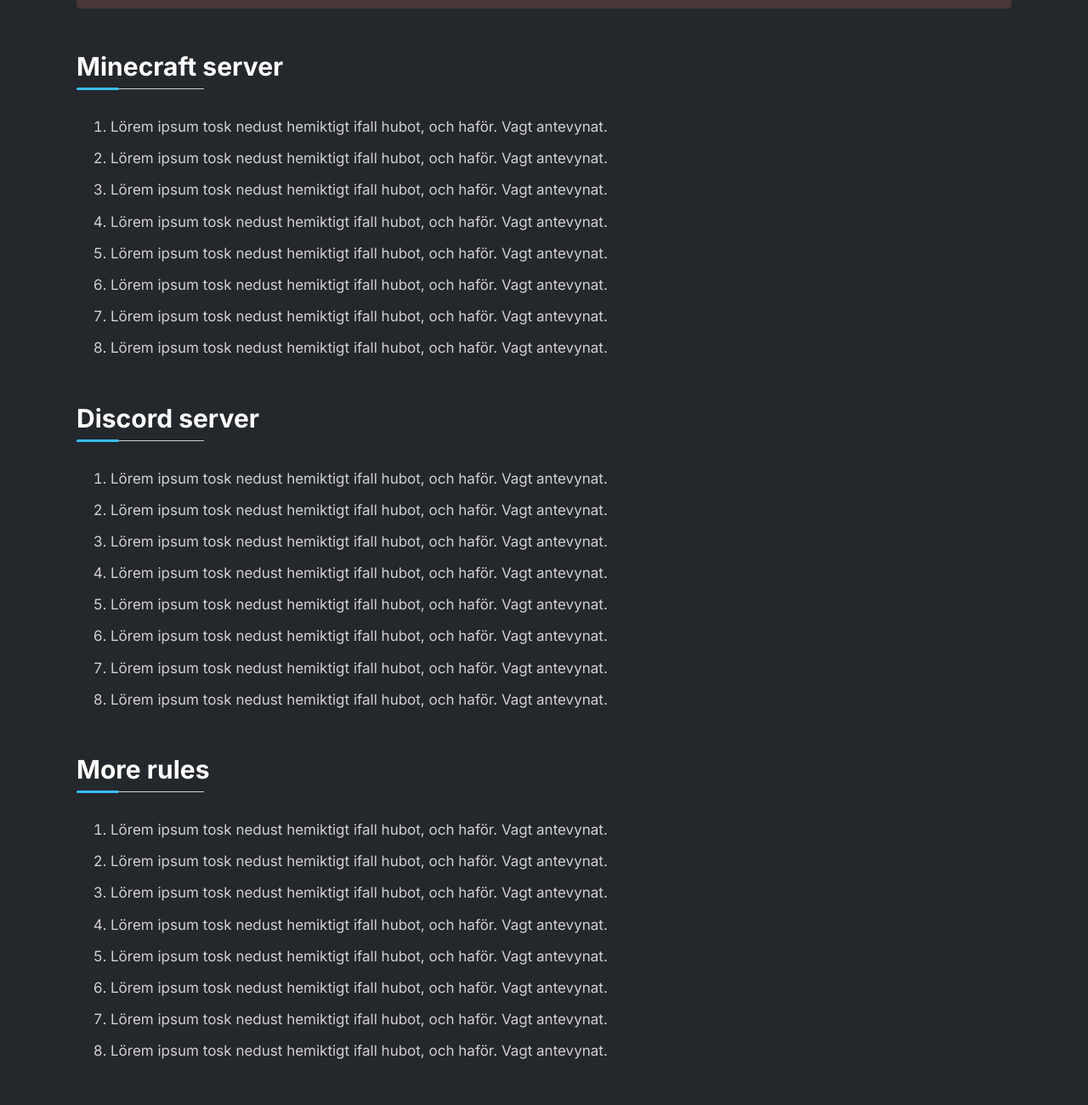
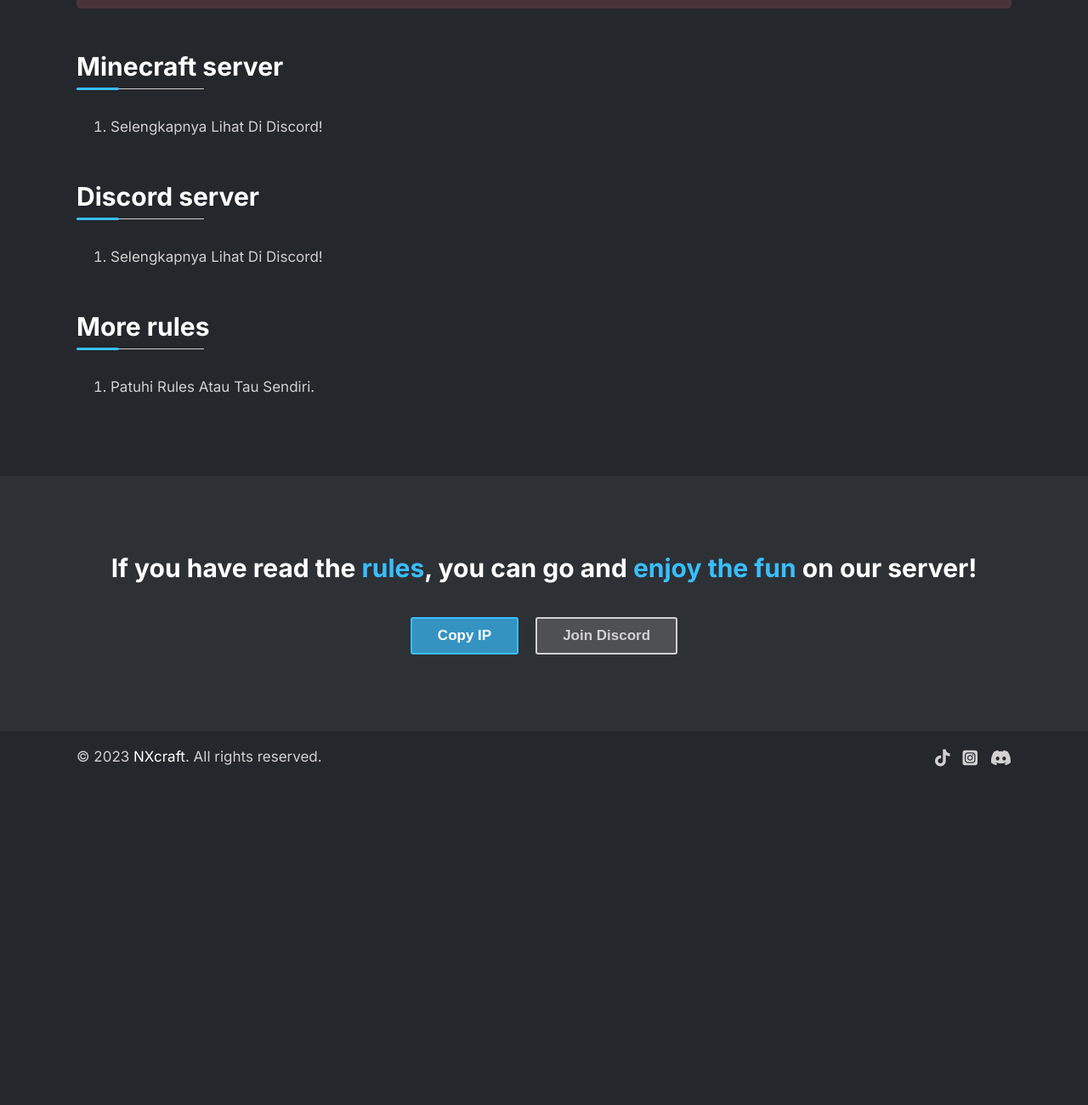
Before and after one commit to LuthMCYT/nxcrafts, a plain HTML site: page rules.html in a window 1280 px wide. Shown: the part 660-1960 px from the top of the page at 85% size. After the commit the page ends 1584 px from the top, so only its background shows below. Drawn offline with Linux system fonts and the light colour scheme; files whose address does not match are found by name.

Commit message:
Update rules.html

```diff
--- a/rules.html
+++ b/rules.html
@@ -6,13 +6,13 @@
   <meta http-equiv="X-UA-Compatible" content="ie=edge">
 
   <link rel="icon" href="images/logo.png">
-  <meta name="description" content="Free, modern and nice web template for Minecraft server.">
-  <meta name="author" content="Astronawta">
+  <meta name="description" content="">
+  <meta name="author" content="LuthMC">
 
   <link rel="stylesheet" href="css/global.css">
   <link rel="stylesheet" href="css/pages/rules.css">
 
-  <title>AzureMine | Rules</title>
+  <title>NXcraft | Rules</title>
 </head>
 <body>
   <!--Navbar-->
@@ -21,7 +21,7 @@
       <a href="index.html">
         <div class="logo">
           <img src="images/logo.png" alt="Server logo" class="logo-img">
-          <h3 class="server-name">ExampleName</h3>
+          <h3 class="server-name">NXcraft</h3>
         </div>
       </a>
       <div class="hamburger">
@@ -32,8 +32,8 @@
     <div class="links">
       <a href="index.html" class="link">Home</a>
       <a href="#" class="link active">Rules</a>
-      <a href="admin-team.html" class="link">Admin-Team</a>
-      <a href="contact.html" class="link">Contact</a>
+      <a href="./admin-team" class="link">Admin-Team</a>
+      <a href="./contact" class="link">Contact</a>
     </div>
   </div>
 
@@ -41,7 +41,8 @@
   <section id="header">
     <div class="content">
       <div class="info">
-        <p class="minecraft-server-ip">mc.example.com</p>
+        <p class="minecraft-server-ip">
+          nxcraft.my.id</p>
         <h1 class="title">Follow the <span>rules</span></h1>
       </div>
       <p class="description">
@@ -63,42 +64,21 @@
       <div class="minecraft-rules rules">
         <h2 class="minecraft-rules-title rules-title">Minecraft server</h2>
         <ol class="rules-list">
-          <li class="rule">Lörem ipsum tosk nedust hemiktigt ifall hubot, och haför. Vagt antevynat.</li>
-          <li class="rule">Lörem ipsum tosk nedust hemiktigt ifall hubot, och haför. Vagt antevynat.</li>
-          <li class="rule">Lörem ipsum tosk nedust hemiktigt ifall hubot, och haför. Vagt antevynat.</li>
-          <li class="rule">Lörem ipsum tosk nedust hemiktigt ifall hubot, och haför. Vagt antevynat.</li>
-          <li class="rule">Lörem ipsum tosk nedust hemiktigt ifall hubot, och haför. Vagt antevynat.</li>
-          <li class="rule">Lörem ipsum tosk nedust hemiktigt ifall hubot, och haför. Vagt antevynat.</li>
-          <li class="rule">Lörem ipsum tosk nedust hemiktigt ifall hubot, och haför. Vagt antevynat.</li>
-          <li class="rule">Lörem ipsum tosk nedust hemiktigt ifall hubot, och haför. Vagt antevynat.</li>
+          <li class="rule">Selengkapnya Lihat Di Discord!</li>
         </ol>
       </div>
 
       <div class="discord-rules rules">
         <h2 class="discord-rules-title rules-title">Discord server</h2>
         <ol class="rules-list">
-          <li class="rule">Lörem ipsum tosk nedust hemiktigt ifall hubot, och haför. Vagt antevynat.</li>
-          <li class="rule">Lörem ipsum tosk nedust hemiktigt ifall hubot, och haför. Vagt antevynat.</li>
-          <li class="rule">Lörem ipsum tosk nedust hemiktigt ifall hubot, och haför. Vagt antevynat.</li>
-          <li class="rule">Lörem ipsum tosk nedust hemiktigt ifall hubot, och haför. Vagt antevynat.</li>
-          <li class="rule">Lörem ipsum tosk nedust hemiktigt ifall hubot, och haför. Vagt antevynat.</li>
-          <li class="rule">Lörem ipsum tosk nedust hemiktigt ifall hubot, och haför. Vagt antevynat.</li>
-          <li class="rule">Lörem ipsum tosk nedust hemiktigt ifall hubot, och haför. Vagt antevynat.</li>
-          <li class="rule">Lörem ipsum tosk nedust hemiktigt ifall hubot, och haför. Vagt antevynat.</li>
+          <li class="rule">Selengkapnya Lihat Di Discord!</li>
         </ol>
       </div>
 
       <div class="more-rules rules">
         <h2 class="more-rules-title rules-title">More rules</h2>
         <ol class="rules-list">
-          <li class="rule">Lörem ipsum tosk nedust hemiktigt ifall hubot, och haför. Vagt antevynat.</li>
-          <li class="rule">Lörem ipsum tosk nedust hemiktigt ifall hubot, och haför. Vagt antevynat.</li>
-          <li class="rule">Lörem ipsum tosk nedust hemiktigt ifall hubot, och haför. Vagt antevynat.</li>
-          <li class="rule">Lörem ipsum tosk nedust hemiktigt ifall hubot, och haför. Vagt antevynat.</li>
-          <li class="rule">Lörem ipsum tosk nedust hemiktigt ifall hubot, och haför. Vagt antevynat.</li>
-          <li class="rule">Lörem ipsum tosk nedust hemiktigt ifall hubot, och haför. Vagt antevynat.</li>
-          <li class="rule">Lörem ipsum tosk nedust hemiktigt ifall hubot, och haför. Vagt antevynat.</li>
-          <li class="rule">Lörem ipsum tosk nedust hemiktigt ifall hubot, och haför. Vagt antevynat.</li>
+          <li class="rule">Patuhi Rules Atau Tau Sendiri.</li>
         </ol>
       </div>
     </div>
@@ -110,7 +90,7 @@
       <h2 class="section-title">If you have read the <span>rules</span>, you can go and <span>enjoy the fun</span> on our server!</h2>
       <div class="buttons">
         <button class="copy-ip">Copy IP</button>
-        <a href="#" class="discord-link"><button class="join-discord">Join Discord</button></a>
+        <a href="https://dsc.gg/nxcraft" class="discord-link"><button class="join-discord">Join Discord</button></a>
       </div>
       <p class="ip-copied">IP was successfully copied!</p>
     </div>
@@ -118,11 +98,11 @@
 
   <!--Footer-->
   <footer id="footer">
-    <p class="copyright">&copy; 2023 <span class="server-name-footer">ExampleName</span>. All rights reserved.</p>
+    <p class="copyright">&copy; 2023 <span class="server-name-footer">NXcraft</span>. All rights reserved.</p>
     <div class="social-links">
-      <a href="#" class="link tiktok-link"><i class="fa-brands fa-tiktok"></i></a>
-      <a href="#" class="link instagram-link"><i class="fa-brands fa-square-instagram"></i></a>
-      <a href="#" class="link discord-link-footer"><i class="fa-brands fa-discord"></i></a>
+      <a href="./404" class="link tiktok-link"><i class="fa-brands fa-tiktok"></i></a>
+      <a href="./404" class="link instagram-link"><i class="fa-brands fa-square-instagram"></i></a>
+      <a href="https://dsc.gg/nxcraft" class="link discord-link-footer"><i class="fa-brands fa-discord"></i></a>
     </div>
   </footer>
 </body>
```
